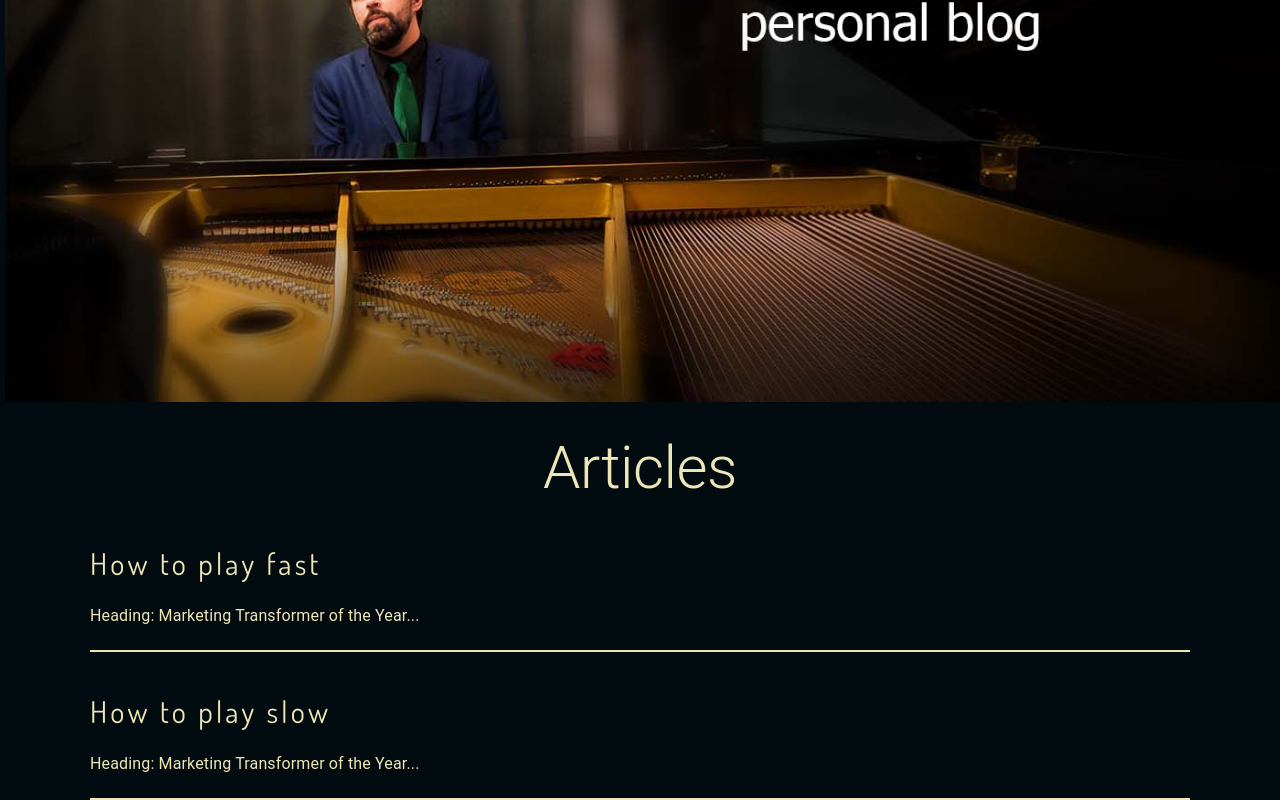
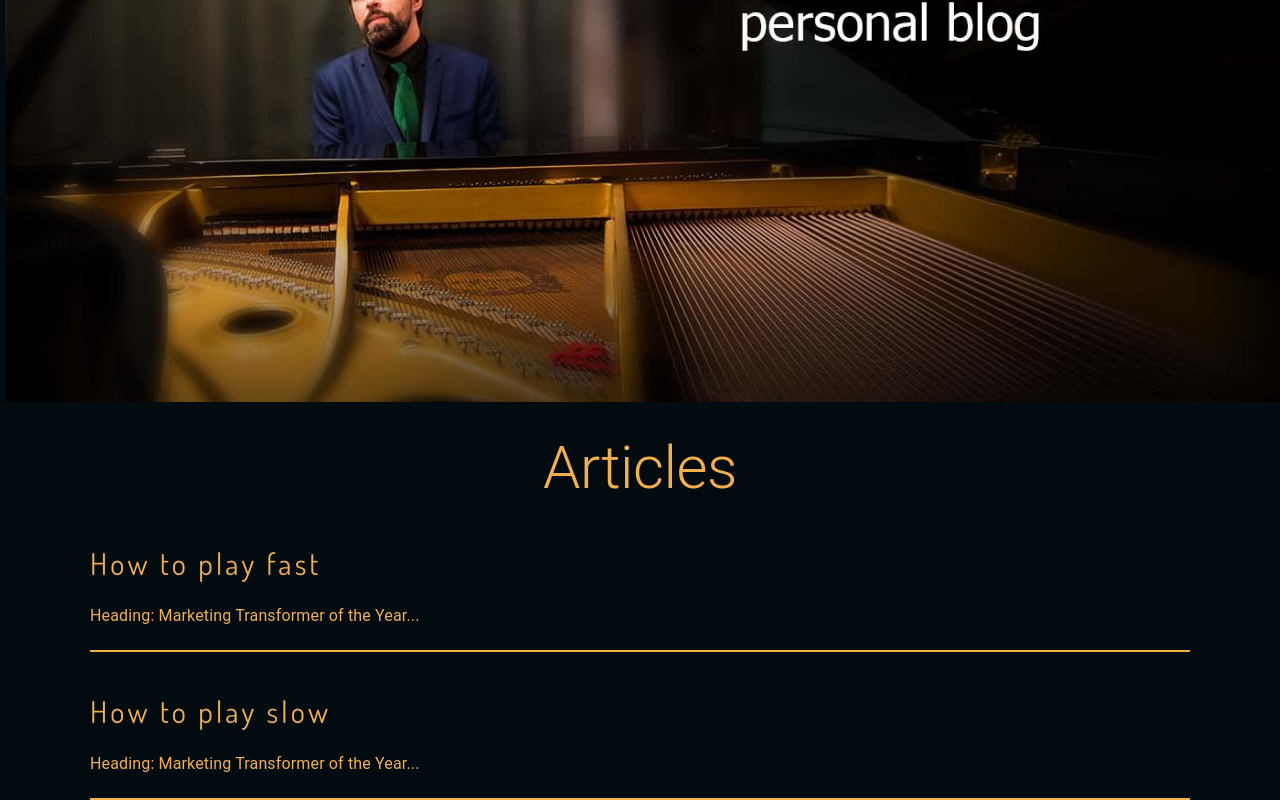
Before and after one commit to sovsianykov/iliatura, a React (Create React App) app: page / in a window 1280 px wide. Shown: the part 368-1168 px from the top of the page. Built offline with nearby package versions, Linux system fonts and the light colour scheme.

Commit message:
articlespage

```diff
--- a/src/components/ArticleList/ArticlesList.jsx
+++ /dev/null
@@ -1,29 +0,0 @@
-import React from 'react';
-import '../../pages/styles.scss';
-import { Typography} from "@material-ui/core";
-import ArticleContent from '../../pages/Article-content';
-import {Link} from 'react-router-dom'
-
-import './stele.scss';
-
-const ArticlesList = () => {
-    return (
-      <div className='articles_list'>
-          <div className='articles_list_container'>
-              <Typography variant='h2' align='center' >Articles</Typography>
-              {ArticleContent.map((article, key)=>(
-                 <Link to ={`/article/${article.name}`} key={key} className='article'>
-                     <h4   className='title'>
-                         {article.title}
-                     </h4>
-                     <Typography variant='subtitle1' className='subText'>
-                         {article.content[0].substring(0,200)}...
-                     </Typography>
-                 </Link>
-              ))}
-          </div>
-      </div>
-    );
-};
-
-export default ArticlesList;
--- /dev/null
+++ b/src/components/ArticleListPage/ArticlesListPage.jsx
@@ -0,0 +1,20 @@
+import React from 'react';
+import '../../pages/styles.scss';
+import { Typography} from "@material-ui/core";
+import ArticlesList from "../ArticlesList/ArticlesList";
+import articleContent from '../../pages/Article-content'
+
+import './stele.scss';
+
+const ArticlesListPage = () => {
+    return (
+      <div className='articles_list'>
+          <div className='articles_list_container'>
+              <Typography variant='h2' align='center'  >Articles</Typography>
+              <ArticlesList articles={ articleContent  }/>
+          </div>
+      </div>
+    );
+};
+
+export default ArticlesListPage;
--- a/src/components/ArticleList/stele.scss
+++ b/src/components/ArticleListPage/stele.scss
@@ -4,13 +4,13 @@
   .articles_list_container {
     max-width: 1100px;
     margin: 0 auto;
-    color: #eee6b6;
+    color:#F3AF48;
    a {
      text-decoration: none;
      display: block;
-     color: #eee6b6;
+     color:#F3AF48;
      font-size: 30px;
-     border-bottom: 2px solid  #eee6b6;
+     border-bottom: 2px solid #F3AF48;
    h4.title {
 
       font-family: 'Dosis', sans-serif;
--- /dev/null
+++ b/src/components/ArticlesList/ArticlesList.jsx
@@ -0,0 +1,22 @@
+import React from 'react';
+import { Link } from "react-router-dom";
+import { Typography } from "@material-ui/core";
+
+const ArticlesList = ({ articles }) => (
+    <>
+        {articles.map((article, key)=>(
+            <Link to ={`/article/${article.name}`} key={key} className='article'>
+                <h4   className='title'>
+                    {article.title}
+                </h4>
+                <Typography variant='subtitle1' className='subText'>
+                    {article.content[0].substring(0,200)}...
+                </Typography>
+            </Link>
+        ))}
+    </>
+)
+
+
+
+export default ArticlesList;
--- a/src/pages/ArticlePage.js
+++ b/src/pages/ArticlePage.js
@@ -1,23 +1,29 @@
 import React from 'react';
-import './styles.scss';
+import '../components/ArticleListPage/stele.scss';
 import ArticleContent from './Article-content';
 import { Typography } from "@material-ui/core";
+import ArticlesList from "../components/ArticlesList/ArticlesList";
+
 const ArticlePage = ({ match }) => {
     const name = match.params.name
     const article= ArticleContent.find(article =>article.name === name)
     if (!article) return (<h1>Article do not exist!</h1>)
+    const otherArticles = ArticleContent.filter(article => article.name !== name)
     return (
-        <div className='container'>
+        <div className='articles_list' style={{marginTop : "10vh"}}>
+            <div className='articles_list_container'>
             <Typography variant="h1">
                 {article.title}
             </Typography>
+
             <Typography variant='body1'>
                 {article.content.map((paragraph,i) =>(
                     <p key={i}>{paragraph}</p>
                 ) )}
-
             </Typography>
-
+                <h3 style={{marginTop : "10vh"}}>Other Articles</h3>
+            <ArticlesList articles={otherArticles}/>
+            </div>
         </div>
     );
 };
--- a/src/pages/Homepage.jsx
+++ b/src/pages/Homepage.jsx
@@ -1,12 +1,12 @@
 import React from 'react';
 import Header from "../components/Header/Header";
-import ArticlesList from "../components/ArticleList/ArticlesList";
+import ArticlesListPage from "../components/ArticleListPage/ArticlesListPage";
 
 const Homepage = () => {
     return (
         <div>
             <Header/>
-            <ArticlesList/>
+            <ArticlesListPage/>
         </div>
     );
 };
```
